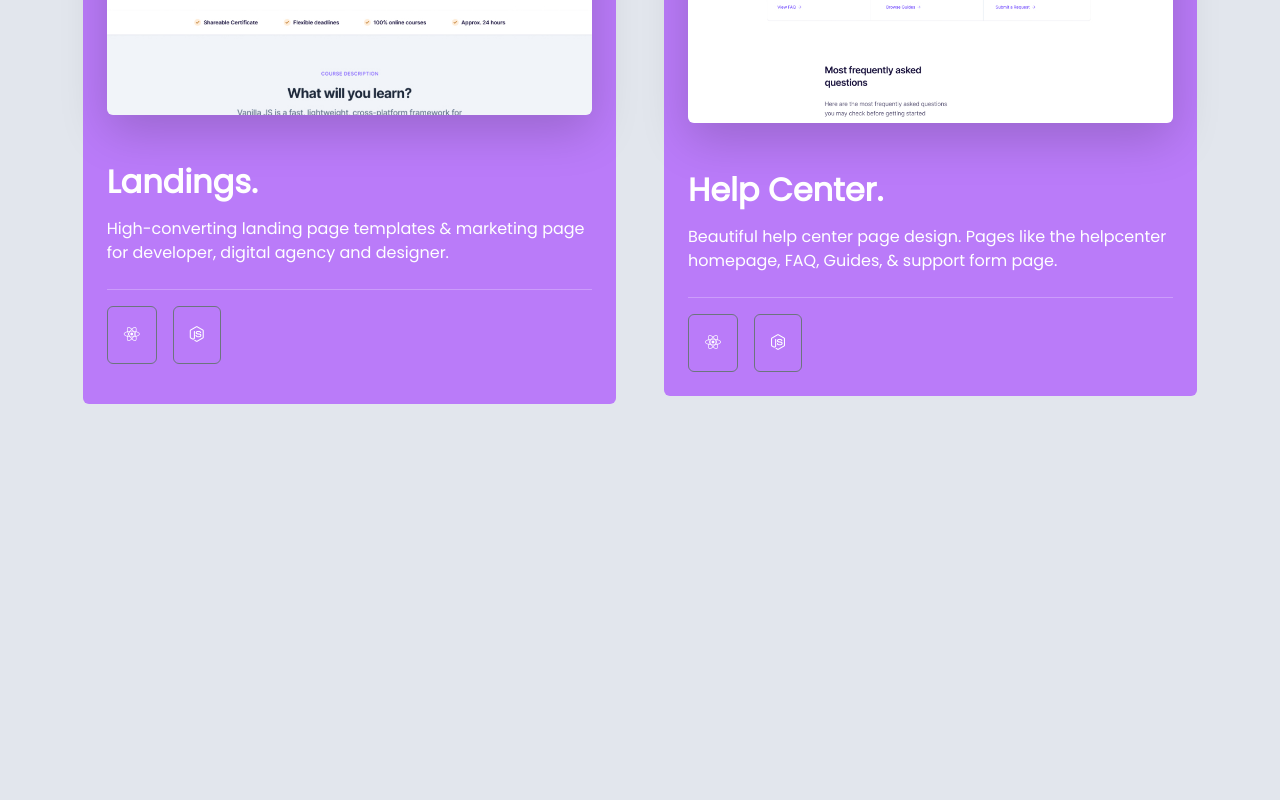
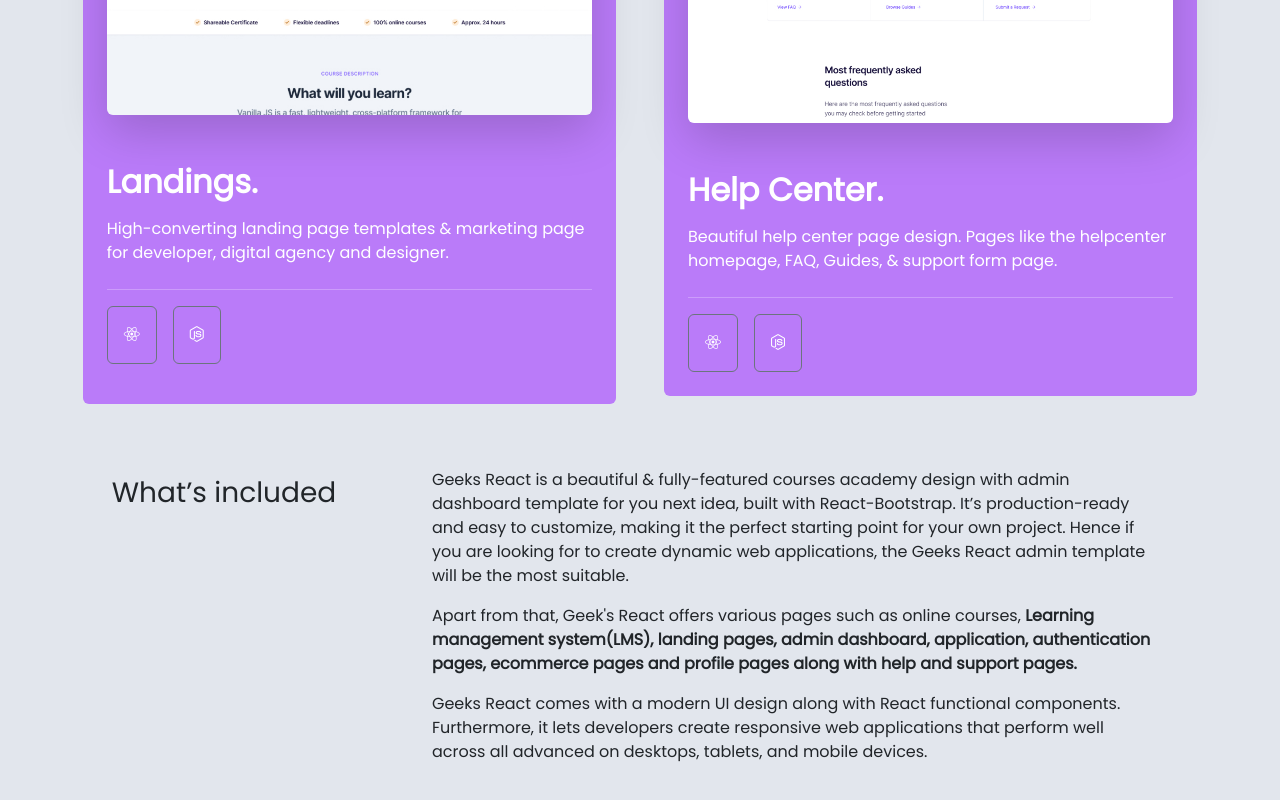
Before and after one commit to jahid-111/Geeks--WebSite, a plain HTML site: page index.html in a window 1280 px wide. Shown: the part 1567-2367 px from the top of the page. Before the commit the page ends 1971 px from the top, so only its background shows below. Drawn offline with nearby package versions, Linux system fonts and the light colour scheme.

Commit message:
addDescriptionInfo

```diff
--- a/index.html
+++ b/index.html
@@ -72,7 +72,7 @@
 
     <main class=" mx-auto">
 
-        <section class=" d-flex px-3 flex-column justify-content-center flex-md-row gap-5">
+        <section class="d-flex px-3 flex-column justify-content-center flex-md-row gap-5">
 
             <div class="background rounded col-md-5 my-2 p-4 m">
                 <!-- Product - One  -->
@@ -114,7 +114,7 @@
 
         </section>
 
-        <section class="sectionTwo d-flex flex-column justify-content-center flex-md-row gap-5">
+        <section class="sectionTwo mb-4 d-flex flex-column justify-content-center flex-md-row gap-5">
 
             <div class="background  rounded col-md-5 my-4 my-md-0 p-4 m">
                 <!-- Product - THREE  -->
@@ -158,6 +158,48 @@
 
 
 
+        <!-- DESCRIPTION INFO  -->
+
+        <section class="d-md-flex my-5 flex-column flex-md-row p-3">
+
+            <div class="col-md-4 py-2">
+                <h3 class="text-center ">
+                    What’s included
+                </h3>
+            </div>
+
+            <div class="col-md-7 text-justify ">
+                <p>Geeks React is a beautiful & fully-featured courses academy design with admin dashboard template for you next idea, built with React-Bootstrap. It’s production-ready and easy to customize, making it the perfect starting point for your own project. Hence if you are looking for to create dynamic web applications, the Geeks React admin template will be the most suitable.
+               </p>
+               <p>
+                Apart from that, Geek's React offers various pages such as online courses,<strong>
+                    Learning management system(LMS), landing pages, admin dashboard, application, authentication pages, ecommerce pages and profile pages along with help and support pages.</strong>
+               </p>
+               <p>
+                Geeks React comes with a modern UI design along with React functional components. Furthermore, it lets developers create responsive web applications that perform well across all advanced on desktops, tablets, and mobile devices.
+               </p>
+            </div>
+
+
+        </section>
+
+
+
+
+
+
+
+
+
+
+
+
+
+
+
+
+
+
     </main>
 
 
```
